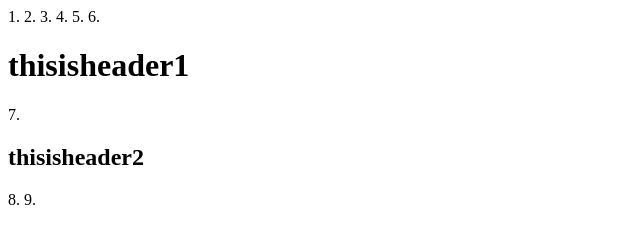
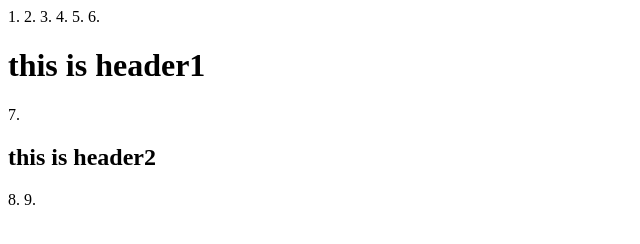
Before and after one commit to Abdallah-khaled-abdallah/cec001, a plain HTML site: page index.html in a window 1280 px wide. Shown: the whole page, without its empty margins (0-640 px from the left). Drawn offline with Linux system fonts and the light colour scheme.

Commit message:
Update index.html

```diff
--- a/index.html
+++ b/index.html
@@ -3,7 +3,7 @@
 3.     <title>abdallahkhaledabdallah</title>
 4.   <head>
 5.  <body>
-6.   <h1>thisisheader1 </h1>
-7.   <h2>thisisheader2 </h2>
+6.   <h1>this is header1 </h1>
+7.   <h2>this is header2 </h2>
 8.      </body>
 9.         </html>
```
